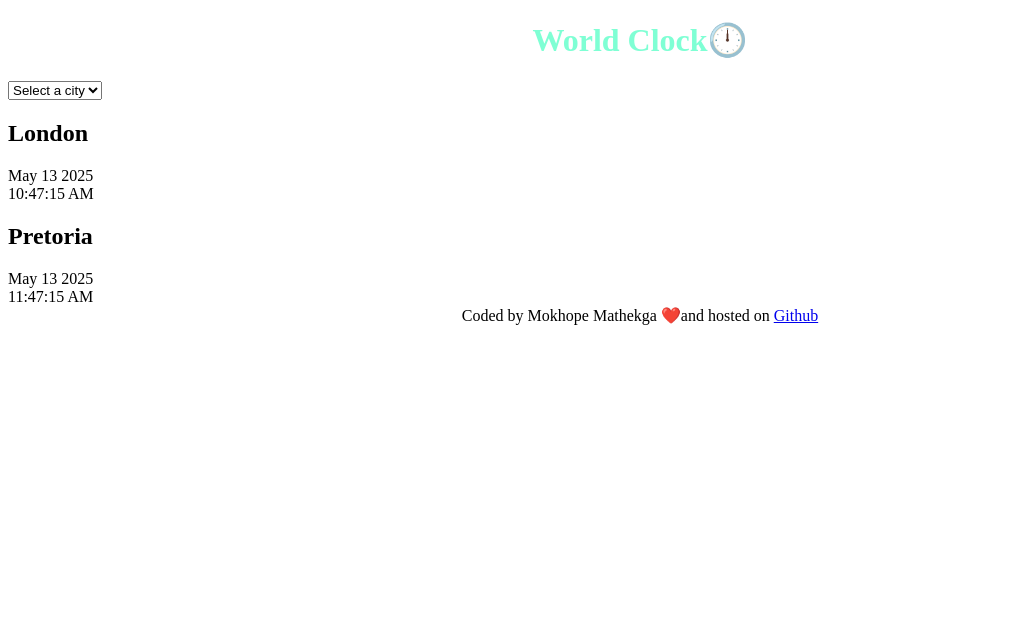
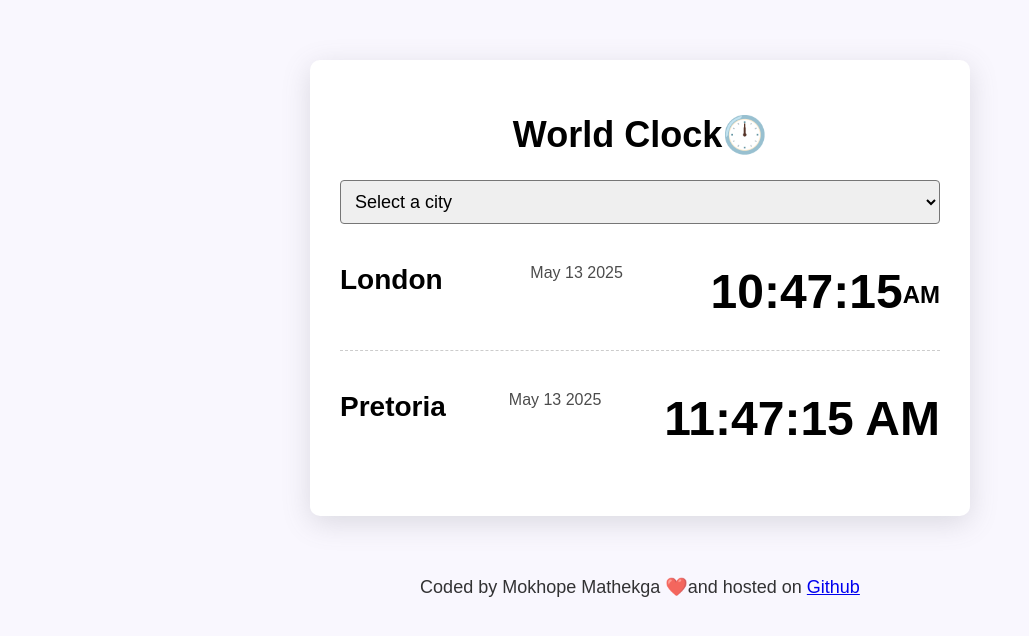
Before and after one commit to mokhope/world-Clock, a plain HTML site: page index.html in a window 1280 px wide. Shown: the whole page, without its empty margins (0-1029 px from the left). Drawn offline with Linux system fonts and the light colour scheme.

Commit message:
Styled container and adjusted footer position

```diff
--- a/index.html
+++ b/index.html
@@ -20,9 +20,9 @@
 <div class="city">
     <h2>London</h2>
     <div class="date">May 13 2025</div>
-     <div class="time">10:47:15 AM</div>
+     <div class="time">10:47:15<small>AM</small></div>
 </div>
-    </div>
+
 
 <div class="city">
     <h2>Pretoria</h2>
--- a/styles.css
+++ b/styles.css
@@ -1,9 +1,65 @@
-h1{
-    color: aquamarine;
-    size: 15px;
-    text-align: center;
-    text-decoration: dashed;
+body {
+  background-color: #f9f7fe;
+  font-family: sans-serif;
 }
-footer{
-    text-align: center;
+
+h1 {
+  text-align: center;
+  font-family: sans-serif;
+  font-size: 36px;
 }
+
+h2 {
+  margin: 0 0 5px;
+  font-size: 28px;
+}
+
+select {
+  display: block;
+  width: 100%;
+  font-size: 18px;
+  border-radius: 4px;
+  padding: 10px;
+}
+
+.container {
+  max-width: 600px;
+  margin: 60px auto;
+  background: white;
+  padding: 30px;
+  box-shadow: rgba(100, 100, 111, 0.2) 0px 7px 29px 0px;
+  border-radius: 10px;
+}
+
+.city {
+  display: flex;
+  margin: 10px 0;
+  justify-content: space-between;
+  padding: 30px 0;
+  border-bottom: 1px dashed rgba(0, 0, 0, 0.2);
+}
+
+.city:last-child {
+  border: none;
+}
+
+.date {
+  opacity: 0.7;
+}
+
+.time {
+  font-size: 48px;
+  font-weight: bold;
+}
+
+.time small {
+  font-size: 24px;
+  vertical-align: middle;
+  line-height: 48px;
+}
+
+footer {
+  text-align: center;
+  font-size: 18px;
+  color: rgba(0, 0, 0, 0.8);
+}
```
